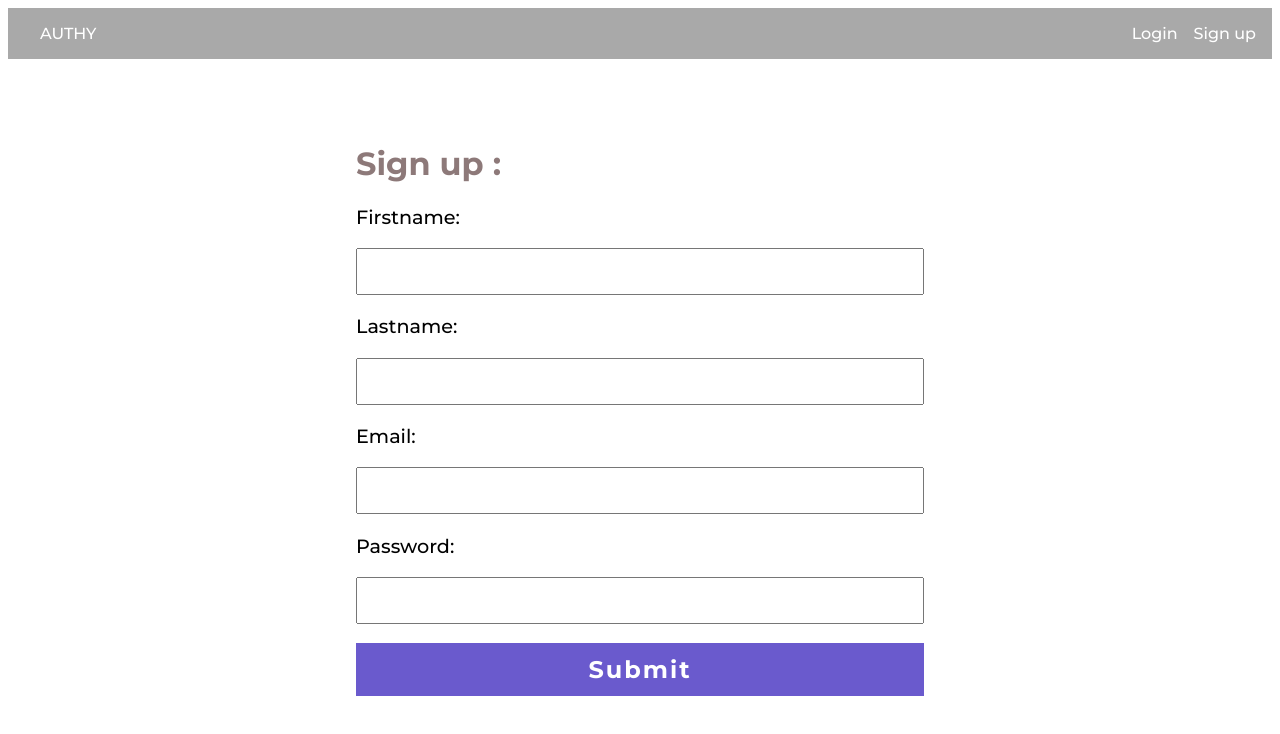
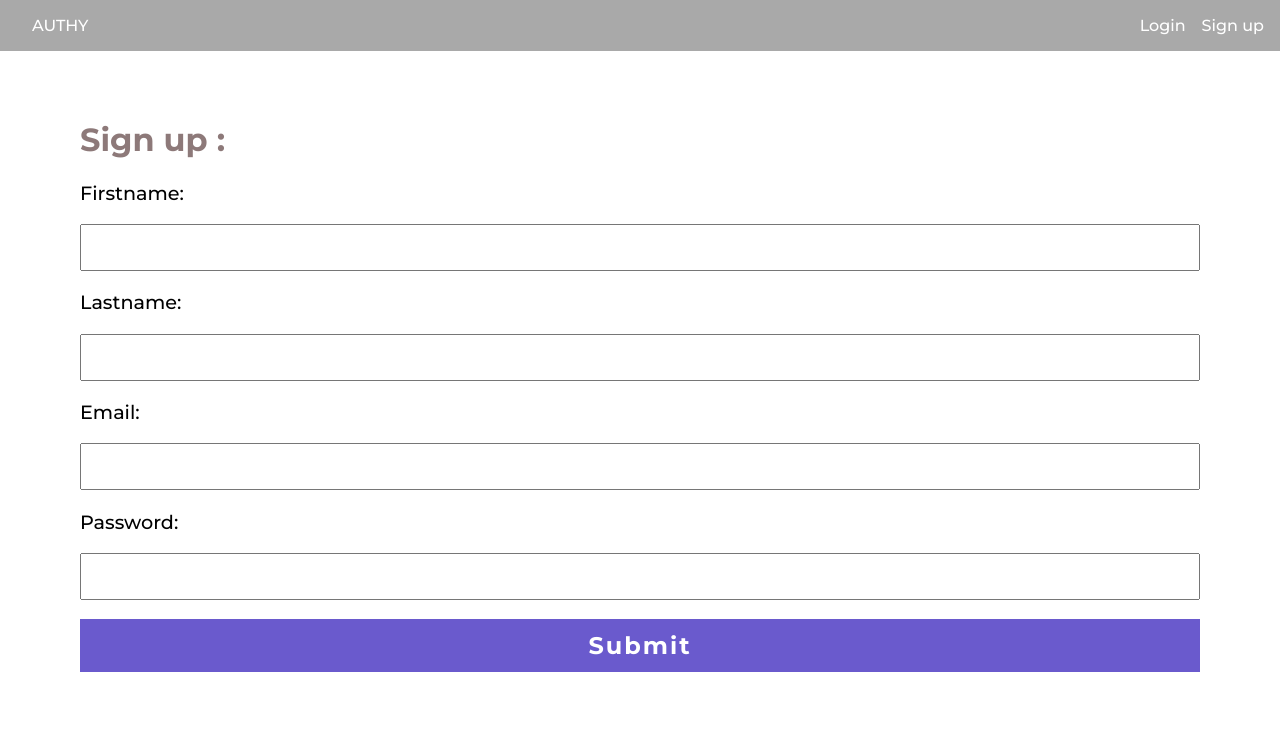
Before and after one commit to joshuaombasa/authfrontend, a React (Vite) app: page /signup in a window 1280 px wide. Shown: the top 734 px of the page. Built offline with nearby package versions, Linux system fonts and the light colour scheme; the HTML template or start-up script is replaced by a standard one.

Commit message:
updated styling

```diff
--- a/src/App.css
+++ b/src/App.css
@@ -6,12 +6,17 @@
   font-family: 'Montserrat', sans-serif;
 }
 
+body {
+  padding: 0;
+  margin: 0;
+}
+
 .signup--container, .login--container {
   min-height: 70vh;
-  width: 50%;
+  width: 90%;
   /* border:  1px solid black; */
   margin: auto auto;
-  padding: 2em;
+  padding: 1em;
   margin-top: 2em;
 }
 
```
